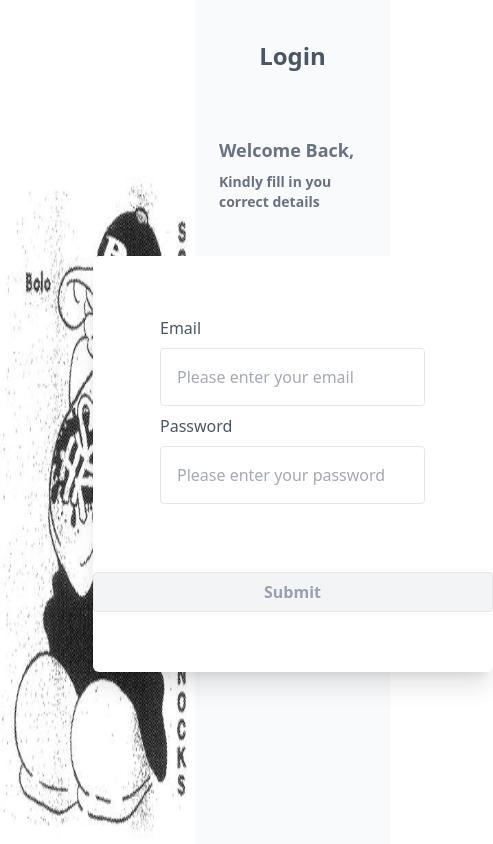
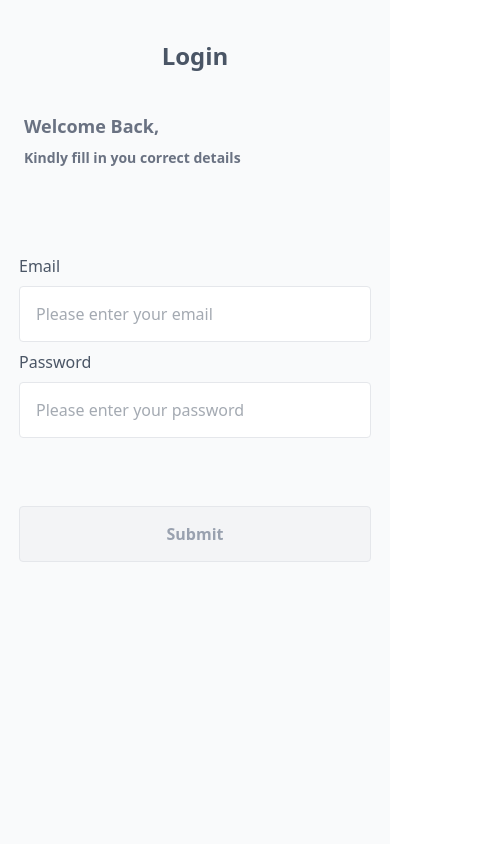
Before and after one commit to AlamuGboluwaga/Samp, a React (Vite) app: page /login in a window 390 px wide. Shown: the whole page, 493 px wide, since content can reach past the window. Built offline with nearby package versions, Linux system fonts and the light colour scheme.

Commit message:
login mobile

```diff
--- a/src/index.css
+++ b/src/index.css
@@ -1,8 +1,8 @@
 @import "tailwindcss";
 
 .inputClass {
-    @apply bg-white border border-gray-200 sm:h-10 sm:w-[25rem] p-4 rounded-sm outline-none focus:border focus:border-gray-400;
+    @apply h-14 w-[22rem] bg-white border border-gray-200 sm:h-10 sm:w-[25rem] p-4 rounded-sm outline-none focus:border focus:border-gray-400;
   }
   .buttonClass{
-   @apply bg-gray-100 mt-15 border border-gray-200 h-10 w-[25rem] p-4 rounded-sm text-gray-400 flex justify-center items-center font-semibold cursor-pointer hover:bg-green-700 hover:text-white
+   @apply h-14 w-[22rem] bg-gray-100 mt-15 border border-gray-200 sm:h-10 sm:w-[25rem] p-4 rounded-sm text-gray-400 flex justify-center items-center font-semibold cursor-pointer hover:bg-green-700 hover:text-white
   }
--- a/src/pages/Login.tsx
+++ b/src/pages/Login.tsx
@@ -1,4 +1,4 @@
-import React, { useState } from "react";
+import React, { useState,useContext } from "react";
 import Form from "./components/Form";
 import Input from "./components/Input";
 import Button from "./components/Button";
@@ -9,6 +9,7 @@ import { useForm } from "react-hook-form";
 import Bolo from '../assets/bolo.jpeg'
 
 const Login: React.FC = () => {
+  useContext
   const [loading, setLoading] = useState(false);
   const {
     register,
@@ -17,34 +18,27 @@ const Login: React.FC = () => {
     formState: { errors },
   } = useForm();
 
-  const onSubmit = (data: any) => {
-    setLoading(true);
-    console.log("Form Data:", data);
-    // Simulate async login
-    setTimeout(() => {
-      setLoading(false);
-    }, 2000);
-  };
+  const onSubmit = (data: any) => console.log(data);
+  console.log(watch());
 
-  console.log(watch("example"));
 
   return (
     <div className="h-screen w-screen flex ">
-      <section className="h-full w-1/2 ">
+      <section className="h-full w-1/2 hidden sm:block">
         <img src={Bolo} alt="SOHK Image" className="h-full w-full" />
       </section>
-      <section className="h-full w-1/2  flex flex-col py-10  px-6 space-y-16 bg-gray-50">
+      <section className="h-full w-full py-10 space-y-10 sm:h-full    sm:w-1/2 flex flex-col sm:py-10  px-6 sm:space-y-16 bg-gray-50">
         <Header>Login</Header>
         <Greetings />
         <div className="w-full flex justify-center ">
           <Form
             onSubmit={handleSubmit(onSubmit)}
-            className="h-[26rem] w-[32rem] flex flex-col justify-center items-center bg-white shadow-xl rounded-md space-y-2 text-gray-600 "
+            className="h-[25rem] sm:h-[26rem] sm:w-[32rem] flex flex-col justify-center items-center  sm:shadow-xl rounded-md space-y-2 text-gray-600 "
           >
             <Input
               label="Email"
               placeholder="Please enter your email"
-              className="inputClass"
+              className="inputClass "
               name="email"
               register={register}
             />
@@ -53,7 +47,7 @@ const Login: React.FC = () => {
               type={`password`}
               placeholder="Please enter your password"
               className="inputClass"
-              disabled
+              // disabled
               name="password"
               register={register}
             />
```
